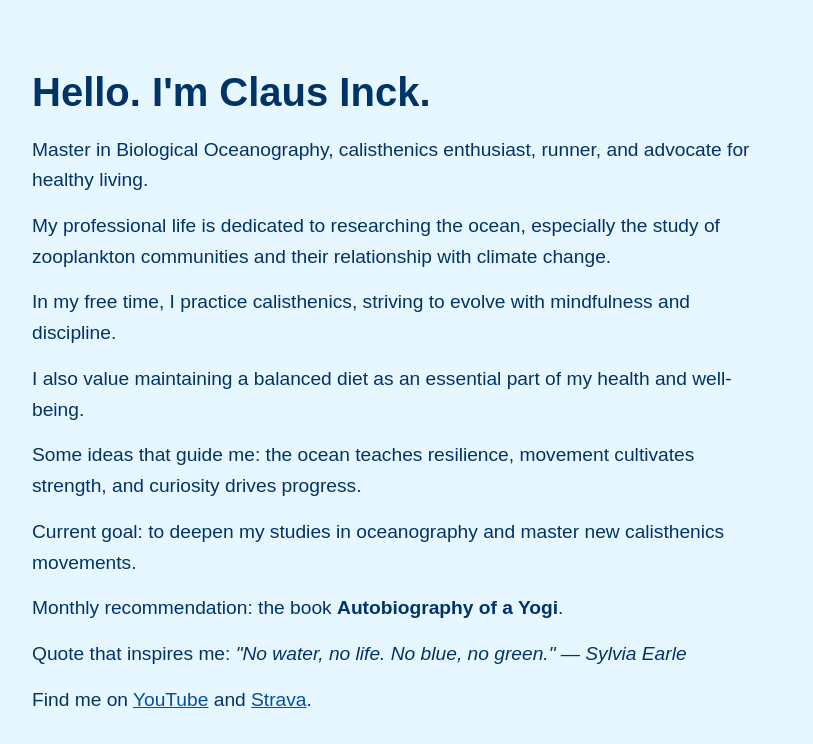
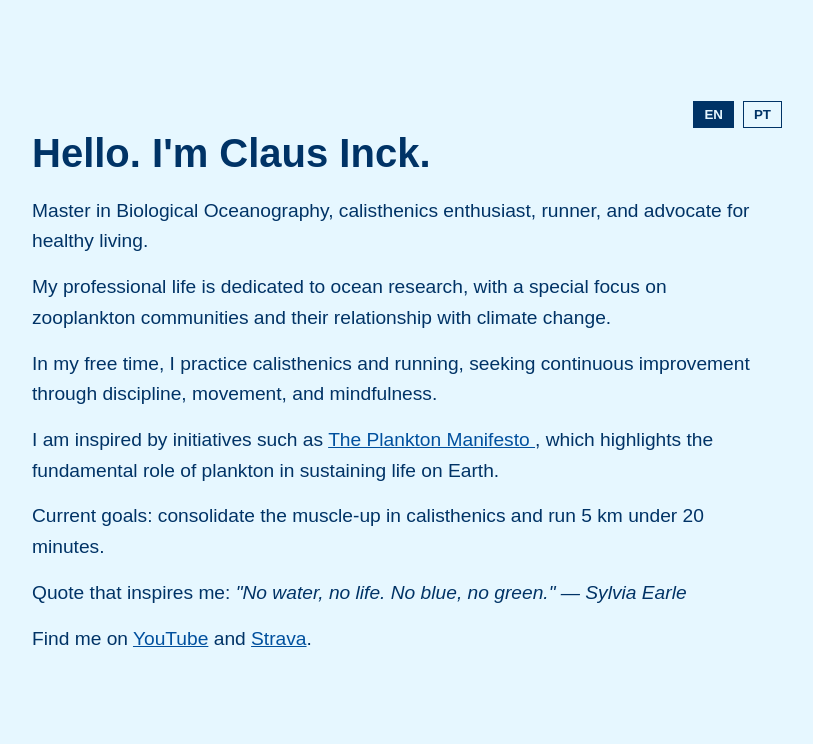
Before and after one commit to clausinck/CalisthenicsTides, a plain HTML site: page index.html in a window 1280 px wide. Shown: the whole page, without its empty margins (248-1061 px from the left). Drawn offline with Linux system fonts and the light colour scheme; a web font is replaced by a local one.

Commit message:
index.html

```diff
--- a/index.html
+++ b/index.html
@@ -5,7 +5,7 @@
   <meta name="viewport" content="width=device-width,initial-scale=1.0">
   <title>Claus Inck</title>
 
-  <link class="googlefont" href="https://fonts.googleapis.com/css2?family=Chivo:ital,wght@0,400;0,700;1,400;1,700&display=swap" rel="stylesheet">
+  <link href="https://fonts.googleapis.com/css2?family=Chivo:wght@400;700&display=swap" rel="stylesheet">
 
   <style>
     * {
@@ -15,8 +15,8 @@
     }
 
     body {
-      background: #e6f7ff; /* azul claro, lembra o oceano */
-      color: #003366; /* azul escuro para contraste */
+      background: #e6f7ff;
+      color: #003366;
       font-family: 'Chivo', sans-serif;
       display: flex;
       align-items: center;
@@ -29,17 +29,40 @@
       padding: 40px;
       text-align: left;
       animation: fadein 1s ease-out forwards;
+      position: relative;
     }
 
-    h1 {
-      font-size: 2.5em;
-      margin-bottom: 20px;
+    .lang-toggle {
+      position: absolute;
+      top: 10px;
+      right: 10px;
+      font-size: 0.9em;
+    }
+
+    .lang-toggle button {
+      background: none;
+      border: 1px solid #003366;
+      color: #003366;
+      padding: 5px 10px;
+      cursor: pointer;
+      margin-left: 5px;
+      font-weight: bold;
+    }
+
+    .lang-toggle button.active {
+      background: #003366;
+      color: #e6f7ff;
     }
 
     p {
       font-size: 1.2em;
       margin-bottom: 15px;
       line-height: 1.6;
+    }
+
+    h1 {
+      font-size: 2.5em;
+      margin-bottom: 20px;
     }
 
     a {
@@ -49,6 +72,14 @@
 
     a:hover {
       text-decoration: none;
+    }
+
+    [data-lang] {
+      display: none;
+    }
+
+    [data-lang="en"] {
+      display: block;
     }
 
     @keyframes fadein {
@@ -66,25 +97,101 @@
 
 <body>
   <div class="container">
-    <h1>Hello. I'm Claus Inck.</h1>
 
-    <p>Master in Biological Oceanography, calisthenics enthusiast, runner, and advocate for healthy living.</p>
+    <div class="lang-toggle">
+      <button id="btn-en" class="active" onclick="setLang('en')">EN</button>
+      <button id="btn-pt" onclick="setLang('pt')">PT</button>
+    </div>
 
-    <p>My professional life is dedicated to researching the ocean, especially the study of zooplankton communities and their relationship with climate change.</p>
+    <h1>
+      <span data-lang="en">Hello. I'm Claus Inck.</span>
+      <span data-lang="pt">Olá. Eu sou Claus Inck.</span>
+    </h1>
 
-    <p>In my free time, I practice calisthenics, striving to evolve with mindfulness and discipline.</p>
+    <p>
+      <span data-lang="en">
+        Master in Biological Oceanography, calisthenics enthusiast, runner, and advocate for healthy living.
+      </span>
+      <span data-lang="pt">
+        Mestre em Oceanografia Biológica, entusiasta da calistenia, corredor e defensor de um estilo de vida saudável.
+      </span>
+    </p>
 
-    <p>I also value maintaining a balanced diet as an essential part of my health and well-being.</p>
+    <p>
+      <span data-lang="en">
+        My professional life is dedicated to ocean research, with a special focus on zooplankton communities and their relationship with climate change.
+      </span>
+      <span data-lang="pt">
+        Minha vida profissional é dedicada à pesquisa oceanográfica, com foco especial nas comunidades de zooplâncton e sua relação com as mudanças climáticas.
+      </span>
+    </p>
 
-    <p>Some ideas that guide me: the ocean teaches resilience, movement cultivates strength, and curiosity drives progress.</p>
+    <p>
+      <span data-lang="en">
+        In my free time, I practice calisthenics and running, seeking continuous improvement through discipline, movement, and mindfulness.
+      </span>
+      <span data-lang="pt">
+        No tempo livre, pratico calistenia e corrida, buscando evolução contínua por meio da disciplina, do movimento e da atenção plena.
+      </span>
+    </p>
 
-    <p>Current goal: to deepen my studies in oceanography and master new calisthenics movements.</p>
+    <p>
+      <span data-lang="en">
+        I am inspired by initiatives such as
+        <a target="_blank" href="https://communications-assets.unglobalcompact.org/docs/publications/PlanktonManifesto_MG_DIGITAL-2.pdf">
+          The Plankton Manifesto
+        </a>,
+        which highlights the fundamental role of plankton in sustaining life on Earth.
+      </span>
+      <span data-lang="pt">
+        Sou inspirado por iniciativas como o
+        <a target="_blank" href="https://communications-assets.unglobalcompact.org/docs/publications/PlanktonManifesto_MG_DIGITAL-2.pdf">
+          Manifesto do Plâncton
+        </a>,
+        que destaca o papel fundamental do plâncton na sustentação da vida na Terra.
+      </span>
+    </p>
 
-    <p>Monthly recommendation: the book <strong>Autobiography of a Yogi</strong>.</p>
+    <p>
+      <span data-lang="en">
+        Current goals: consolidate the muscle-up in calisthenics and run 5 km under 20 minutes.
+      </span>
+      <span data-lang="pt">
+        Objetivos atuais: consolidar o muscle-up na calistenia e correr 5 km abaixo de 20 minutos.
+      </span>
+    </p>
 
-    <p>Quote that inspires me: <em>"No water, no life. No blue, no green." — Sylvia Earle</em></p>
+    <p>
+      <span data-lang="en">
+        Quote that inspires me: <em>"No water, no life. No blue, no green." — Sylvia Earle</em>
+      </span>
+      <span data-lang="pt">
+        Frase que me inspira: <em>"Sem água não há vida. Sem azul não há verde." — Sylvia Earle</em>
+      </span>
+    </p>
 
-    <p>Find me on <a target="_blank" href="https://www.youtube.com/@clausinck">YouTube</a> and <a target="_blank" href="https://www.strava.com/athletes/107160155">Strava</a>.</p>
+    <p>
+      <span data-lang="en">
+        Find me on <a target="_blank" href="https://www.youtube.com/@clausinck">YouTube</a> and
+        <a target="_blank" href="https://www.strava.com/athletes/107160155">Strava</a>.
+      </span>
+      <span data-lang="pt">
+        Me encontre no <a target="_blank" href="https://www.youtube.com/@clausinck">YouTube</a> e no
+        <a target="_blank" href="https://www.strava.com/athletes/107160155">Strava</a>.
+      </span>
+    </p>
+
   </div>
+
+  <script>
+    function setLang(lang) {
+      document.querySelectorAll('[data-lang]').forEach(el => {
+        el.style.display = el.getAttribute('data-lang') === lang ? 'block' : 'none';
+      });
+
+      document.getElementById('btn-en').classList.toggle('active', lang === 'en');
+      document.getElementById('btn-pt').classList.toggle('active', lang === 'pt');
+    }
+  </script>
 </body>
 </html>
```
